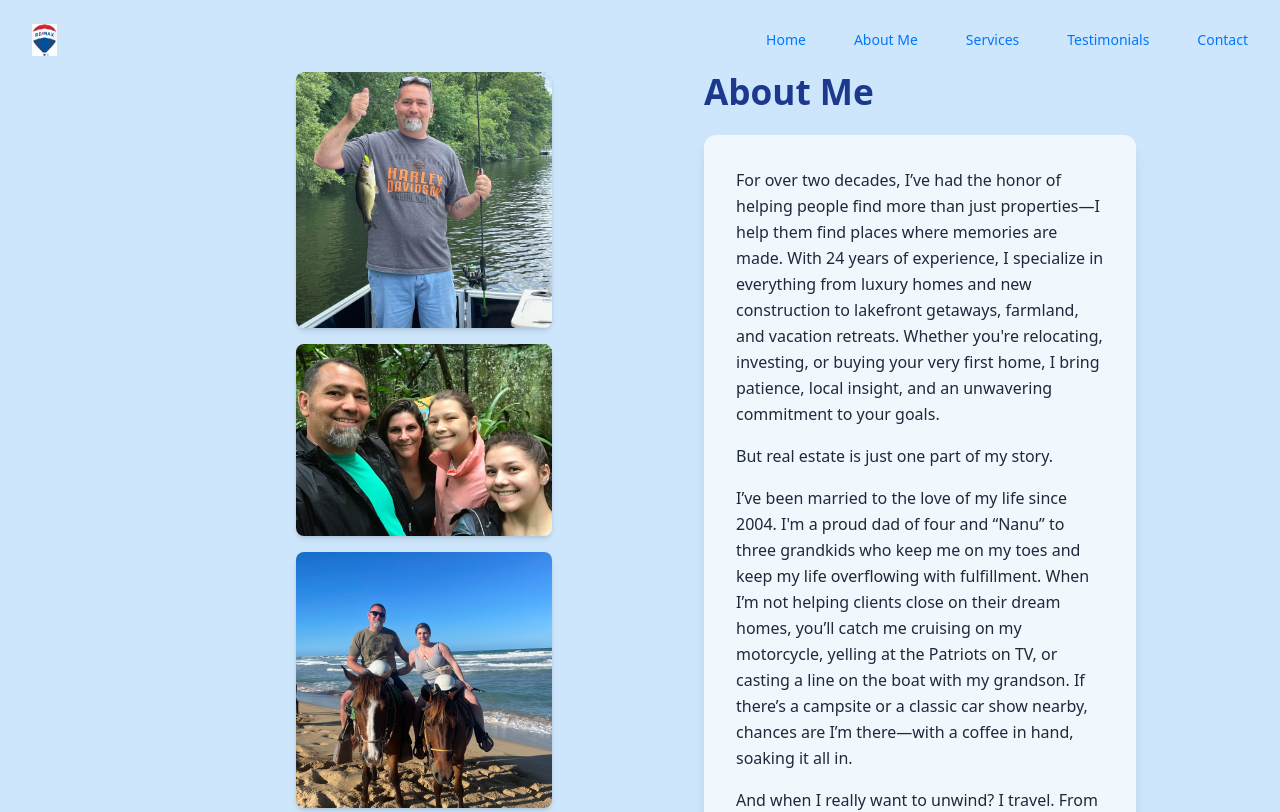
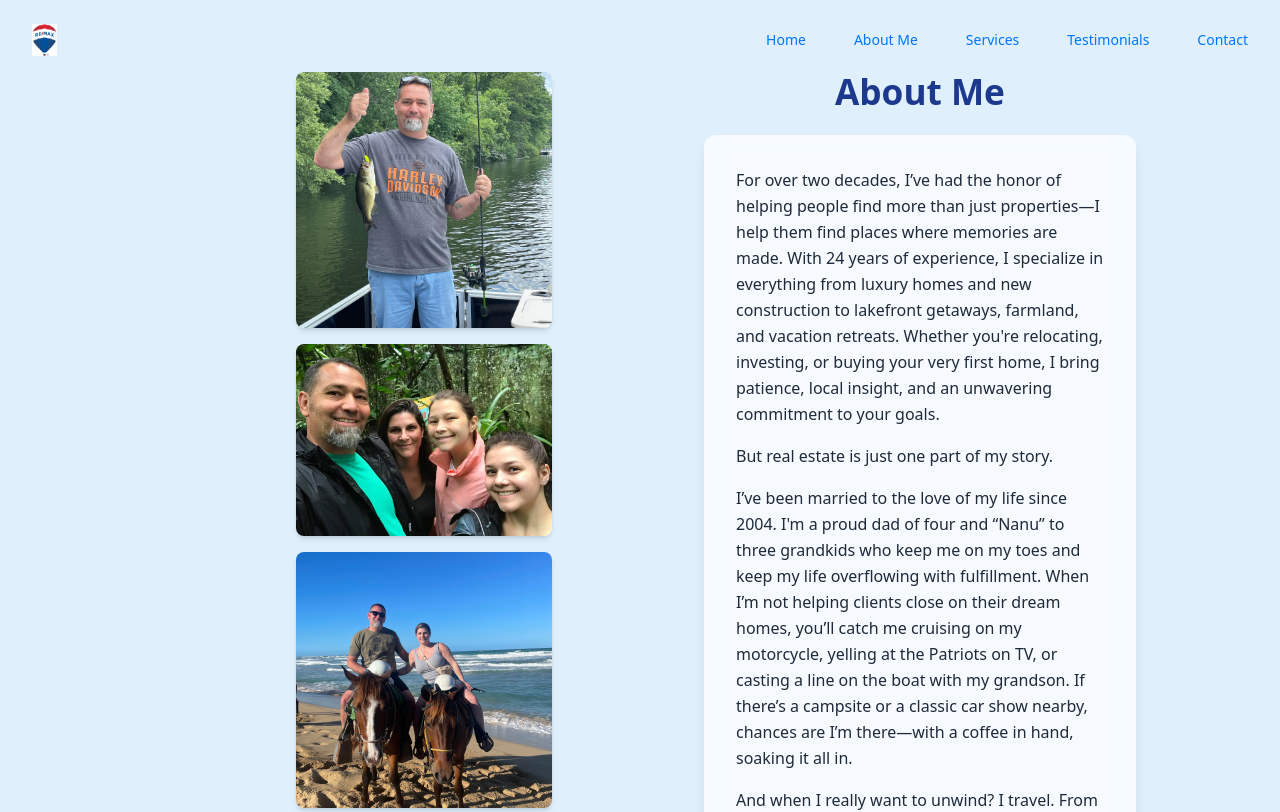
Before and after one commit to mellinwood1023/FCarberry_Site, a React (Vite) app: page /about in a window 1280 px wide. Shown: the top 812 px of the page. Built offline with nearby package versions, Linux system fonts and the light colour scheme; the HTML template or start-up script is replaced by a standard one.

Commit message:
layout changes about

```diff
--- a/src/index.css
+++ b/src/index.css
@@ -30,7 +30,7 @@ body {
   flex-direction: column; /* Add this if needed */
   min-width: 320px;
   min-height: 100vh;
-  background-color: #cde6fc; /* Force white background */
+  background-color: #dfeffc; /* Force white background */
   color: #213547; /* Optional: set readable text color */
 }
 
--- a/src/pages/About.tsx
+++ b/src/pages/About.tsx
@@ -7,13 +7,13 @@ const About: React.FC = () => {
     <>
       <div className="about-container max-w-5xl mx-auto px-4 py-10 flex flex-col sm:flex-row gap-8 items-start flex-wrap">
         <Nav />
-        <div className="w-full sm:w-1/2 flex flex-row gap-4 justify-center items-start flex-wrap">
+        <div className="w-75% sm:w-1/2 flex flex-row gap-4 justify-center items-start flex-wrap">
           <img src="/images/fishing_photo.jpg" alt="Fred Carberry" className="rounded-lg shadow-md w-30 sm:w-32 md:w-44 lg:w-56 xl:w-64 object-cover transition-all duration-300" />
           <img src="/images/Jungle_photo.jpg" alt="Fred Carberry" className="rounded-lg shadow-md w-40 sm:w-32 md:w-44 lg:w-56 xl:w-64 object-cover transition-all duration-300" />
           <img src="/images/horses_photo.jpg" alt="Fred Carberry" className="rounded-lg shadow-md w-30 sm:w-32 md:w-44 lg:w-56 xl:w-64 object-cover transition-all duration-300" />
         </div>
         <div className="flex-1">
-          <h1 className="text-3xl font-bold text-blue-900 mb-6 text-left">About Me</h1>
+          <h1 className="text-3xl font-bold text-blue-900 mb-6 text-center">About Me</h1>
           <div className="bg-white/70 rounded-xl shadow-lg p-8 space-y-4 text-left backdrop-blur-sm">
             <p className="text-gray-800 leading-relaxed">For over two decades, I’ve had the honor of helping people find more than just properties—I help them find places where memories are made. With 24 years of experience, I specialize in everything from luxury homes and new construction to lakefront getaways, farmland, and vacation retreats. Whether you're relocating, investing, or buying your very first home, I bring patience, local insight, and an unwavering commitment to your goals.</p>
             <p className="text-gray-800 leading-relaxed">But real estate is just one part of my story.</p>
```
